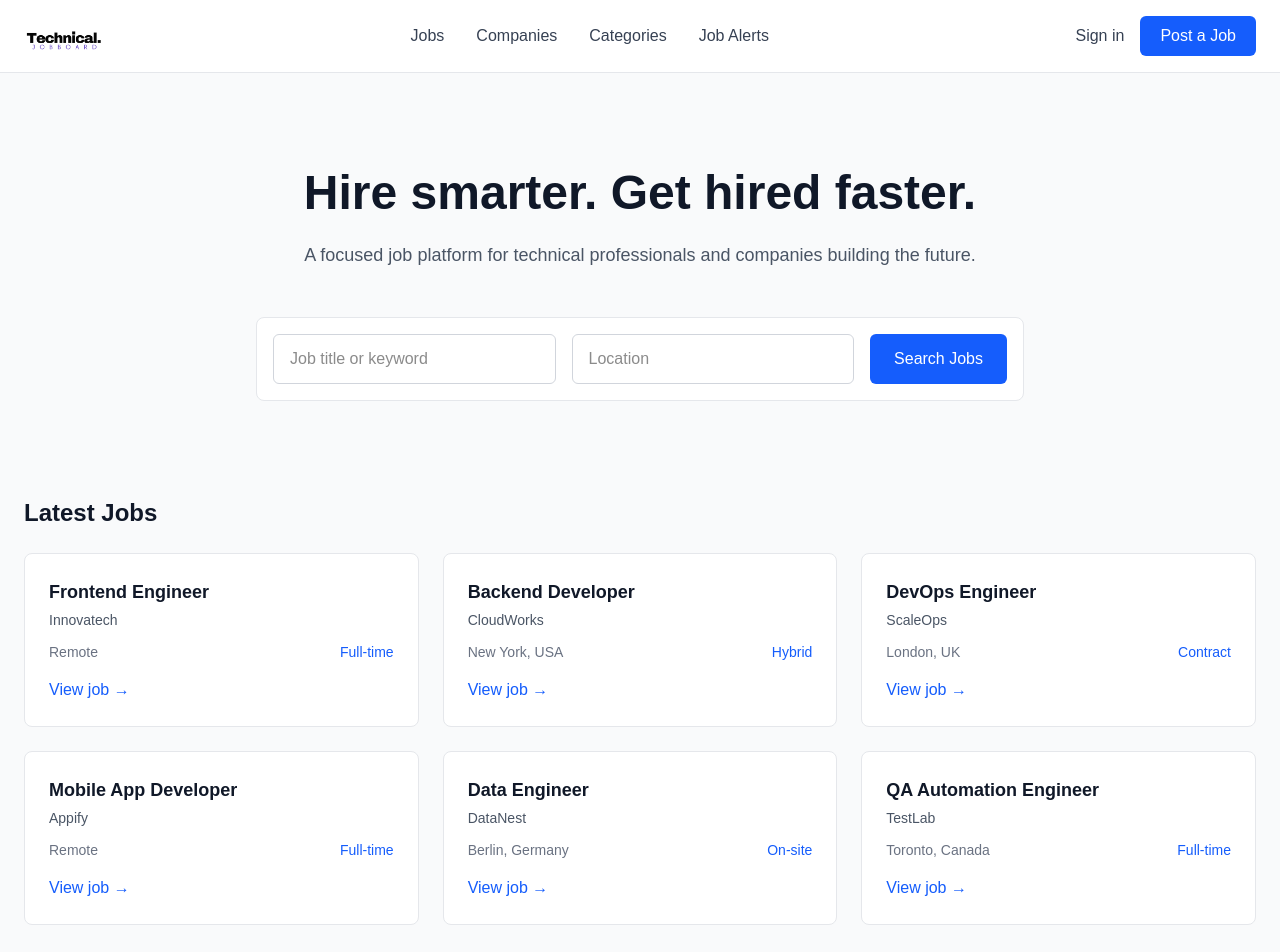
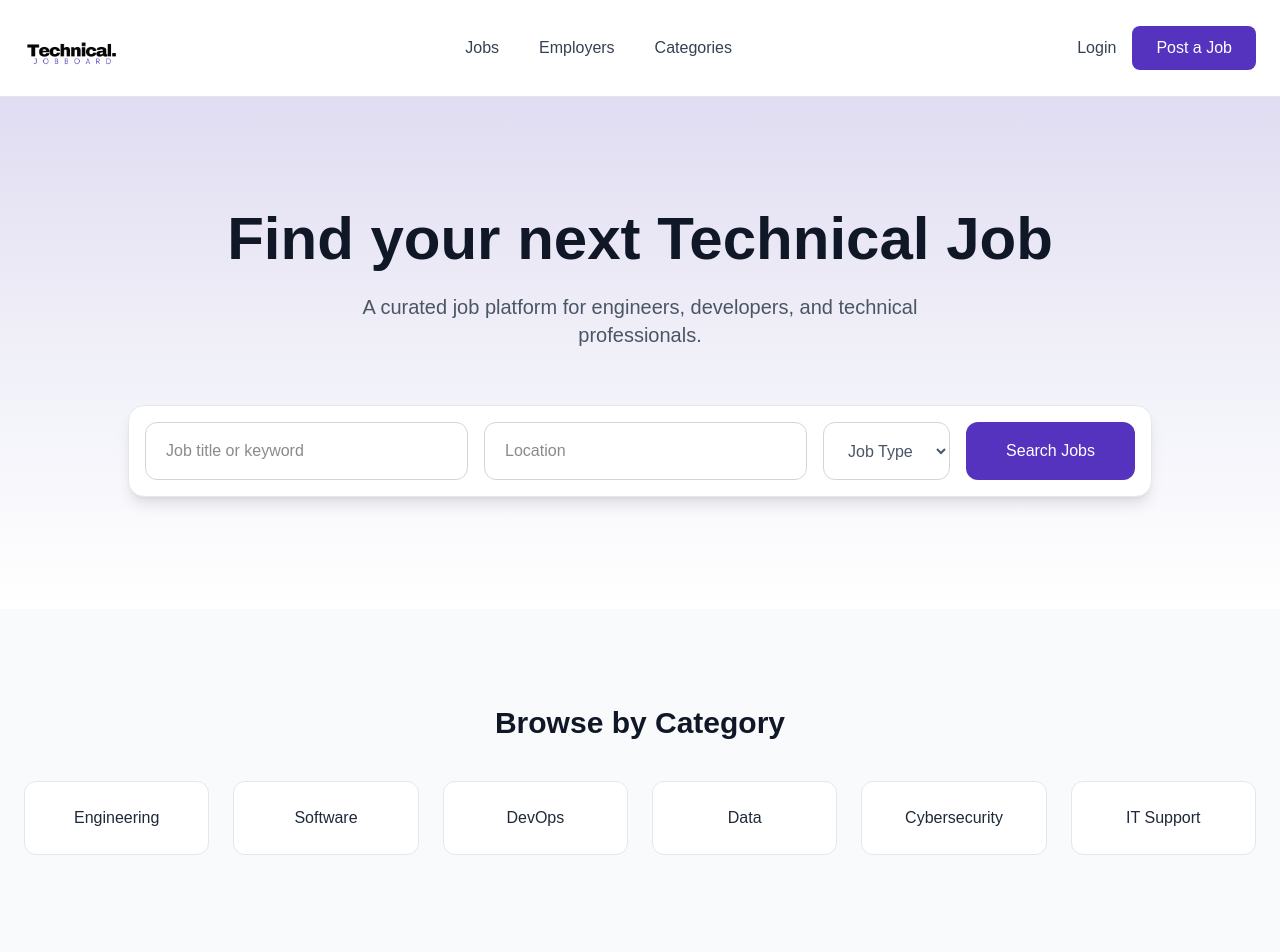
Before and after one commit to adebisidolapo/technicaljobboard, a Next.js app in the folder jobboard/: page / in a window 1280 px wide. Shown: the top 952 px of the page. Built offline with nearby package versions, Linux system fonts and the light colour scheme.

Commit message:
Refine header and hero section

```diff
--- a/jobboard/app/page.tsx
+++ b/jobboard/app/page.tsx
@@ -1,41 +1,35 @@
 export default function Home() {
   return (
     <main className="min-h-screen bg-gray-50">
-{/* Header */}
 <header className="bg-white border-b border-gray-200">
-  <div className="max-w-7xl mx-auto px-6 py-4 flex items-center justify-between">
+  <div className="max-w-7xl mx-auto px-6 py-6 flex items-center justify-between">
 
     {/* Logo */}
-    <div className="flex items-center">
     <img
       src="/logo.png"
-        alt="Technical Jobboard"
-        className="h-10 w-auto"
+      alt="Technical Job Board"
+      className="h-12 w-auto"
     />
-    </div>
 
-    {/* Job Board Navigation */}
-    <nav className="hidden lg:flex items-center space-x-8">
-      <a className="text-gray-700 hover:text-blue-600 font-medium" href="#">
+    {/* Navigation */}
+    <nav className="hidden md:flex items-center space-x-10">
+      <a className="text-gray-700 hover:text-[#5633be] font-medium" href="#">
         Jobs
       </a>
-      <a className="text-gray-700 hover:text-blue-600 font-medium" href="#">
-        Companies
+      <a className="text-gray-700 hover:text-[#5633be] font-medium" href="#">
+        Employers
       </a>
-      <a className="text-gray-700 hover:text-blue-600 font-medium" href="#">
+      <a className="text-gray-700 hover:text-[#5633be] font-medium" href="#">
         Categories
-      </a>
-      <a className="text-gray-700 hover:text-blue-600 font-medium" href="#">
-        Job Alerts
       </a>
     </nav>
 
     {/* Actions */}
     <div className="flex items-center space-x-4">
-      <button className="text-gray-700 hover:text-blue-600 font-medium">
-        Sign in
+      <button className="text-gray-700 hover:text-[#5633be] font-medium">
+        Login
       </button>
-      <button className="bg-blue-600 text-white px-5 py-2 rounded-md hover:bg-blue-700 font-medium">
+      <button className="bg-[#5633be] text-white px-6 py-2.5 rounded-lg hover:bg-[#4526a6] font-medium">
         Post a Job
       </button>
     </div>
@@ -43,33 +37,74 @@ export default function Home() {
   </div>
 </header>
 
+{/* Hero Section */}
+<section className="w-full bg-gradient-to-b from-[#5633be]/15 via-[#5633be]/5 to-white">
+  <div className="max-w-7xl mx-auto px-6 py-28 text-center">
 
-{/* Hero Section */}
-<section className="max-w-7xl mx-auto px-6 py-24 text-center">
-  <h1 className="text-4xl md:text-5xl font-bold text-gray-900 mb-6">
-    Hire smarter. Get hired faster.
+    <h1 className="text-5xl md:text-6xl font-bold text-gray-900 mb-6">
+      Find your next Technical Job
     </h1>
 
-  <p className="text-lg text-gray-600 max-w-2xl mx-auto mb-12">
-    A focused job platform for technical professionals and companies
-    building the future.
+    <p className="text-xl text-gray-600 max-w-2xl mx-auto mb-14">
+      A curated job platform for engineers, developers, and technical professionals.
     </p>
 
     {/* Search Bar */}
-  <div className="bg-white border border-gray-200 rounded-lg p-4 flex flex-col md:flex-row gap-4 max-w-3xl mx-auto">
+    <div className="bg-white rounded-2xl shadow-lg border border-gray-200 p-4 flex flex-col lg:flex-row gap-4 max-w-5xl mx-auto">
+
       <input
         type="text"
         placeholder="Job title or keyword"
-      className="flex-1 border border-gray-300 rounded-md px-4 py-3 focus:outline-none focus:ring-2 focus:ring-blue-500"
+        className="flex-1 px-5 py-4 rounded-xl border border-gray-300 focus:outline-none focus:ring-2 focus:ring-[#5633be]"
       />
+
       <input
         type="text"
         placeholder="Location"
-      className="flex-1 border border-gray-300 rounded-md px-4 py-3 focus:outline-none focus:ring-2 focus:ring-blue-500"
+        className="flex-1 px-5 py-4 rounded-xl border border-gray-300 focus:outline-none focus:ring-2 focus:ring-[#5633be]"
       />
-    <button className="bg-blue-600 text-white px-6 py-3 rounded-md hover:bg-blue-700">
+
+      <select
+        className="px-5 py-4 rounded-xl border border-gray-300 text-gray-600 focus:outline-none focus:ring-2 focus:ring-[#5633be]"
+      >
+        <option>Job Type</option>
+        <option>Full-time</option>
+        <option>Part-time</option>
+        <option>Contract</option>
+        <option>Remote</option>
+      </select>
+
+      <button className="bg-[#5633be] text-white px-10 py-4 rounded-xl hover:bg-[#4526a6] font-medium">
         Search Jobs
       </button>
+    </div>
+
+  </div>
+</section>
+
+<section className="max-w-7xl mx-auto px-6 py-24">
+  <h2 className="text-3xl font-semibold text-gray-900 mb-10 text-center">
+    Browse by Category
+  </h2>
+
+  <div className="grid grid-cols-2 md:grid-cols-3 lg:grid-cols-6 gap-6">
+    {[
+      "Engineering",
+      "Software",
+      "DevOps",
+      "Data",
+      "Cybersecurity",
+      "IT Support",
+    ].map((category) => (
+      <div
+        key={category}
+        className="bg-white border border-gray-200 rounded-xl p-6 text-center hover:shadow-md transition cursor-pointer"
+      >
+        <p className="font-medium text-gray-800">
+          {category}
+        </p>
+      </div>
+    ))}
   </div>
 </section>
 
```
Lines whose indentation alone changed are shown as unchanged.
